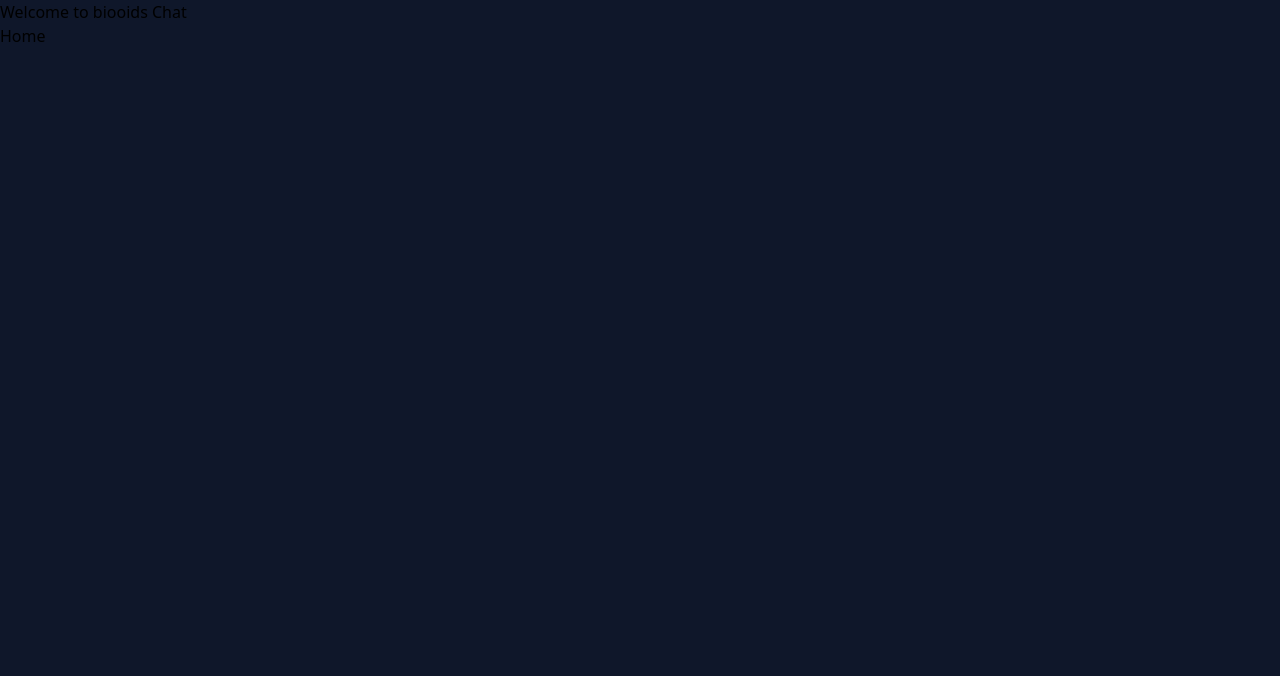
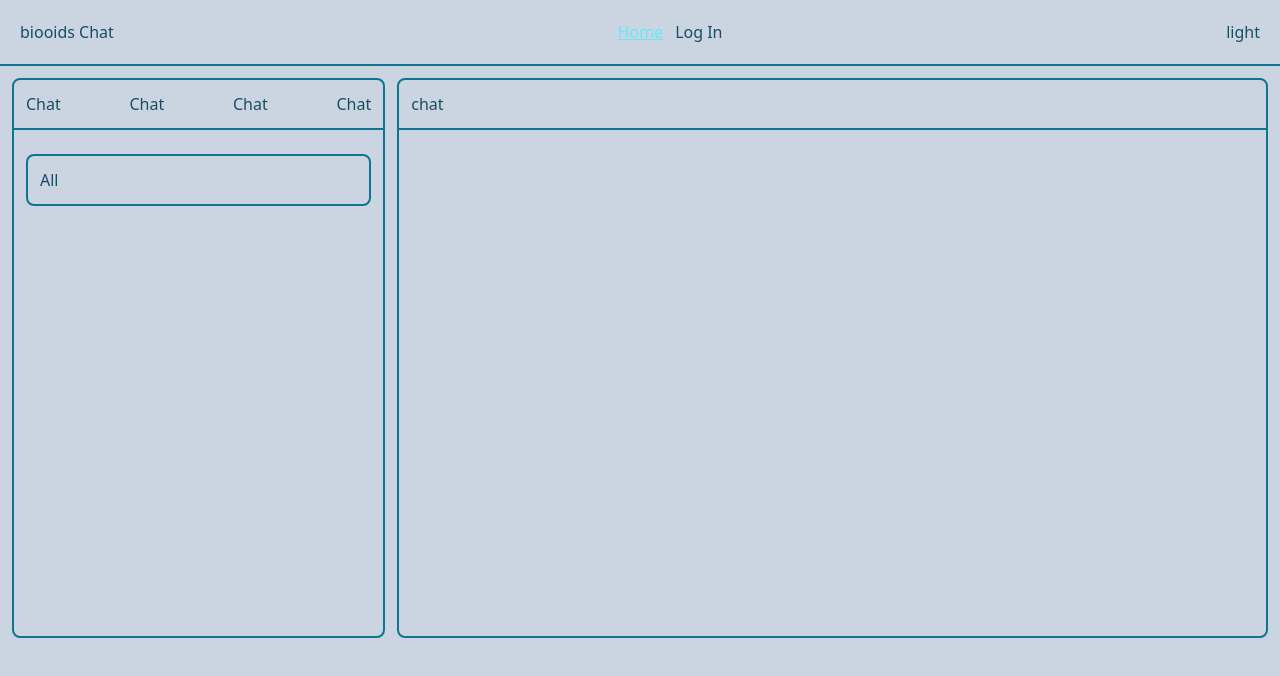
Before and after one commit to biooids/biooids-chat, a React (Vite) app in the folder client/: page / in a window 1280 px wide. Shown: the top 676 px of the page. Built offline with nearby package versions, Linux system fonts and the light colour scheme.

Commit message:
"Updated index.html, MainLayout, Home, and main.jsx files with various changes to HTML structure, component imports, and added Redux and Theme providers."

```diff
--- a/client/index.html
+++ b/client/index.html
@@ -6,7 +6,7 @@
     <title>biooids chat</title>
   </head>
   <body>
-    <div id="root" class="bg-slate-900 min-h-screen"></div>
+    <div id="root"></div>
     <script type="module" src="/src/main.jsx"></script>
   </body>
 </html>
--- /dev/null
+++ b/client/src/app/features/theme/themeSlice.js
@@ -0,0 +1,17 @@
+import { createSlice } from "@reduxjs/toolkit";
+
+const initialState = {
+  theme: "dark",
+};
+
+export const themeSlice = createSlice({
+  name: "theme",
+  initialState,
+  reducers: {
+    toggleTheme: (state) =>
+      state.theme === "dark" ? state.theme === "light" : state.theme === "dark",
+  },
+});
+
+export const { toggleTheme } = themeSlice.actions;
+export default themeSlice.reducer;
--- /dev/null
+++ b/client/src/app/store.js
@@ -0,0 +1,8 @@
+import { configureStore } from "@reduxjs/toolkit";
+import themeReducer from "../app/features/theme/themeSlice.js";
+
+export const store = configureStore({
+  reducer: {
+    theme: themeReducer,
+  },
+});
--- a/client/src/components/mainComp/MainLayout.jsx
+++ b/client/src/components/mainComp/MainLayout.jsx
@@ -1,11 +1,14 @@
 import React from "react";
-import { Outlet } from "react-router-dom";
+import { NavLink, Outlet } from "react-router-dom";
+import NavBar from "./NavBar";
 
 function MainLayout() {
   return (
     <div>
-      <h1>Welcome to biooids Chat</h1>
-      <Outlet />
+      <NavBar />
+      <section>
+        <Outlet />
+      </section>
     </div>
   );
 }
--- /dev/null
+++ b/client/src/components/mainComp/NavBar.jsx
@@ -0,0 +1,31 @@
+import React from "react";
+import { NavLink } from "react-router-dom";
+
+function NavBar() {
+  return (
+    <nav className="p-5 flex justify-between items-center border-b-2 border-cyan-700">
+      <span>biooids Chat</span>
+      <ul className="flex gap-3">
+        <NavLink
+          to="/"
+          className={({ isActive }) =>
+            ` ${isActive ? "text-cyan-300 underline" : ""}`
+          }
+        >
+          Home
+        </NavLink>
+        <NavLink
+          to="home"
+          className={({ isActive }) =>
+            ` ${isActive ? "text-cyan-300 underline" : ""}`
+          }
+        >
+          Log In
+        </NavLink>
+      </ul>
+      <span>light</span>
+    </nav>
+  );
+}
+
+export default NavBar;
--- /dev/null
+++ b/client/src/components/mainComp/ThemeProvider.jsx
@@ -0,0 +1,15 @@
+import React from "react";
+import { useSelector } from "react-redux";
+
+function ThemeProvider({ children }) {
+  const { theme } = useSelector((state) => state.theme);
+  return (
+    <div className={theme}>
+      <div className="bg-slate-300 text-cyan-900 dark:text-cyan-500 dark:bg-slate-900 min-h-screen ">
+        {children}
+      </div>
+    </div>
+  );
+}
+
+export default ThemeProvider;
--- a/client/src/components/pages/homePage/Home.jsx
+++ b/client/src/components/pages/homePage/Home.jsx
@@ -1,7 +1,33 @@
 import React from "react";
 
 function Home() {
-  return <div>Home</div>;
+  return (
+    <section className="p-3">
+      <div className="flex   gap-3 h-[70vh]">
+        <section className=" flex flex-col gap-3 border-2 border-cyan-700 rounded-lg w-[30%] h-full">
+          <div className=" border-cyan-700 border-b-2 p-3">
+            <ul className="w-full flex justify-between items-center">
+              <li>Chat</li>
+              <li>Chat</li>
+              <li>Chat</li>
+              <li>Chat</li>
+            </ul>
+          </div>
+
+          <div className="flex flex-col gap-3 p-3  ">
+            <div className="p-3 border-cyan-700 rounded-lg border-2 ">
+              <p>All </p>
+            </div>
+          </div>
+        </section>
+
+        <section className="border-2 border-cyan-700 rounded-lg w-[70%] h-full">
+          <div className=" border-cyan-700 border-b-2 p-3">chat</div>
+          <div></div>
+        </section>
+      </div>
+    </section>
+  );
 }
 
 export default Home;
--- a/client/src/main.jsx
+++ b/client/src/main.jsx
@@ -1,10 +1,18 @@
-import { StrictMode } from 'react'
-import { createRoot } from 'react-dom/client'
-import App from './App.jsx'
-import './index.css'
+import { StrictMode } from "react";
+import { createRoot } from "react-dom/client";
+import App from "./App.jsx";
+import { store } from "./app/store";
+import { Provider } from "react-redux";
+import ThemeProvider from "./components/mainComp/ThemeProvider.jsx";
 
-createRoot(document.getElementById('root')).render(
+import "./index.css";
+
+createRoot(document.getElementById("root")).render(
   <StrictMode>
-    <App />
-  </StrictMode>,
-)
+    <Provider store={store}>
+      <ThemeProvider>
+        <App />
+      </ThemeProvider>
+    </Provider>
+  </StrictMode>
+);
```
